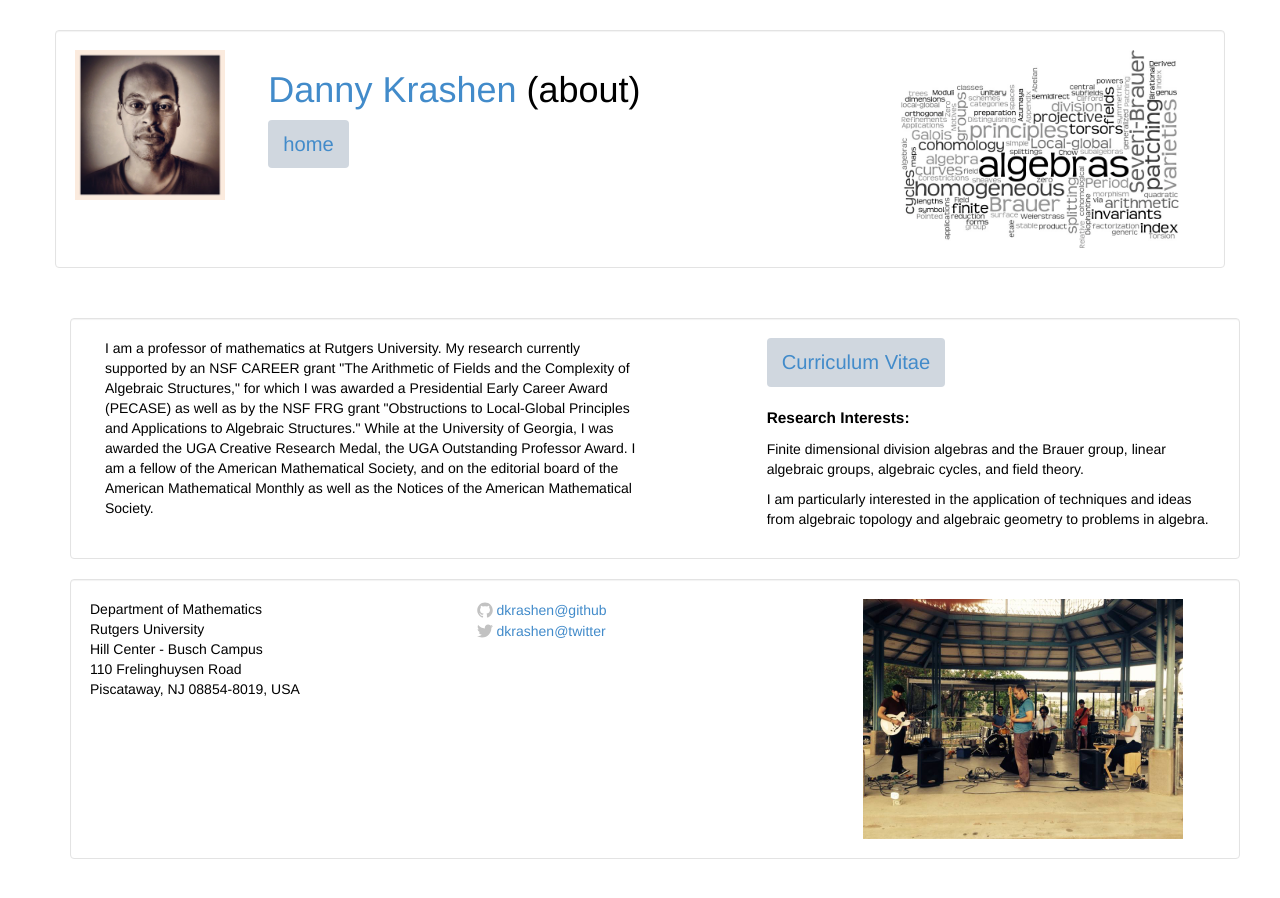
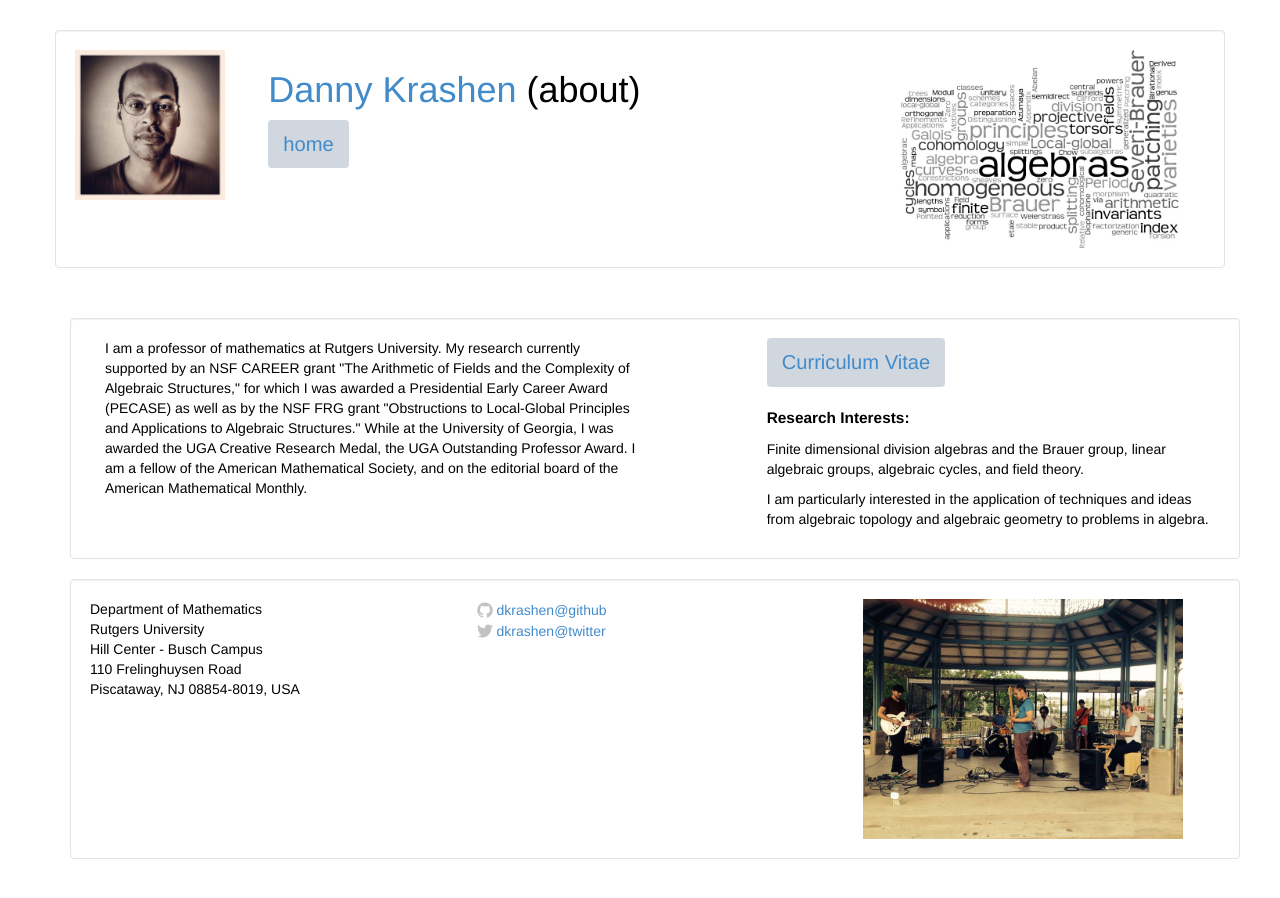
Before and after one commit to dkrashen/dkrashen.github.io, a Jekyll site: the page built from about.html, in a window 1280 px wide. Built offline with Jekyll 4.4.1, drawn with Linux system fonts in a browser that asks for light colours.

Commit message:
no longer on notices board

```diff
--- a/about.html
+++ b/about.html
@@ -19,8 +19,7 @@ title: about
       the UGA Outstanding Professor Award.
 
       I am a fellow of the American Mathematical Society, and on the
-      editorial board of the American Mathematical Monthly as well as the
-      Notices of the American Mathematical Society.
+      editorial board of the American Mathematical Monthly.
       </p>
     </div>
 	  <div class="col-md-1">
```
